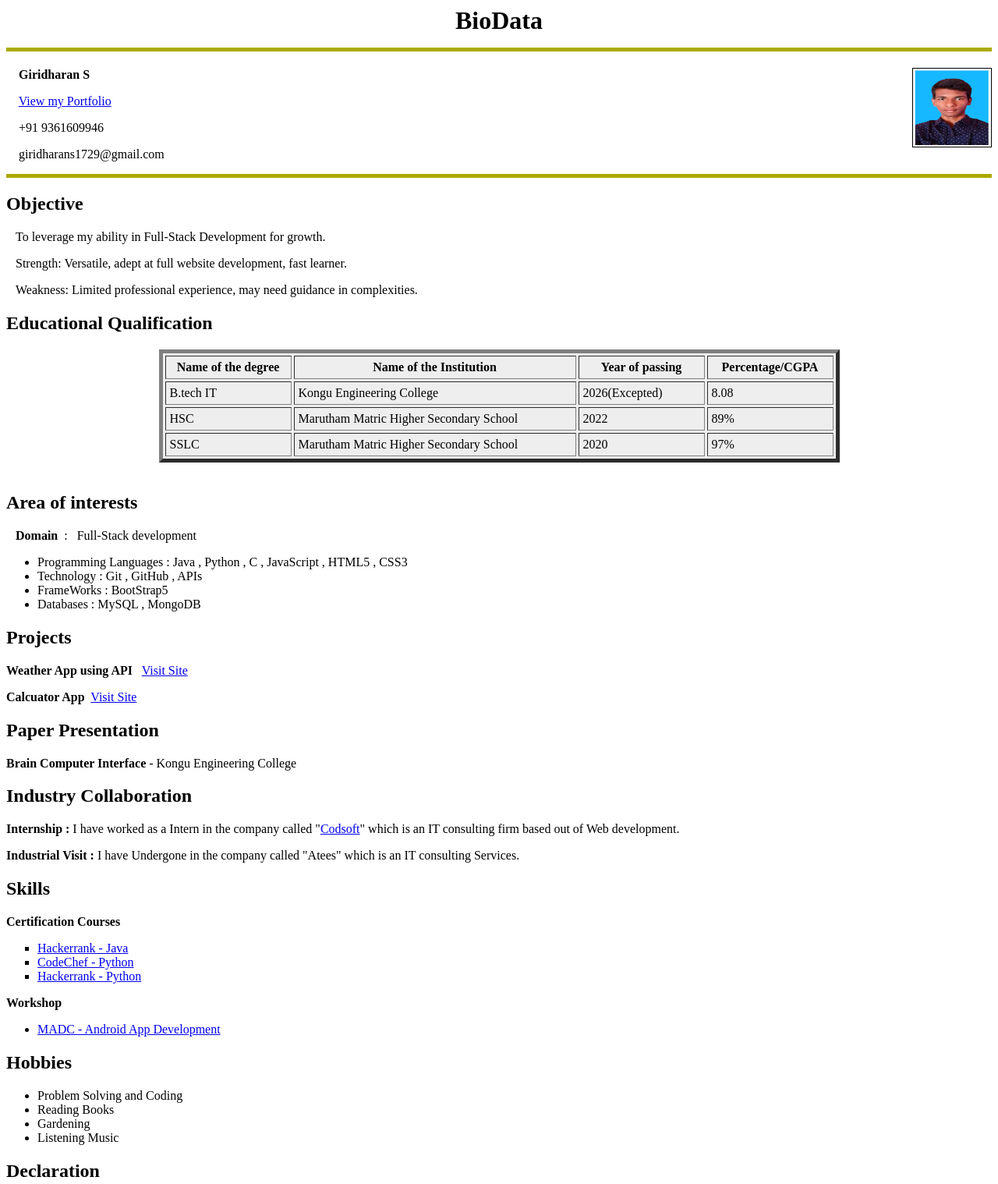
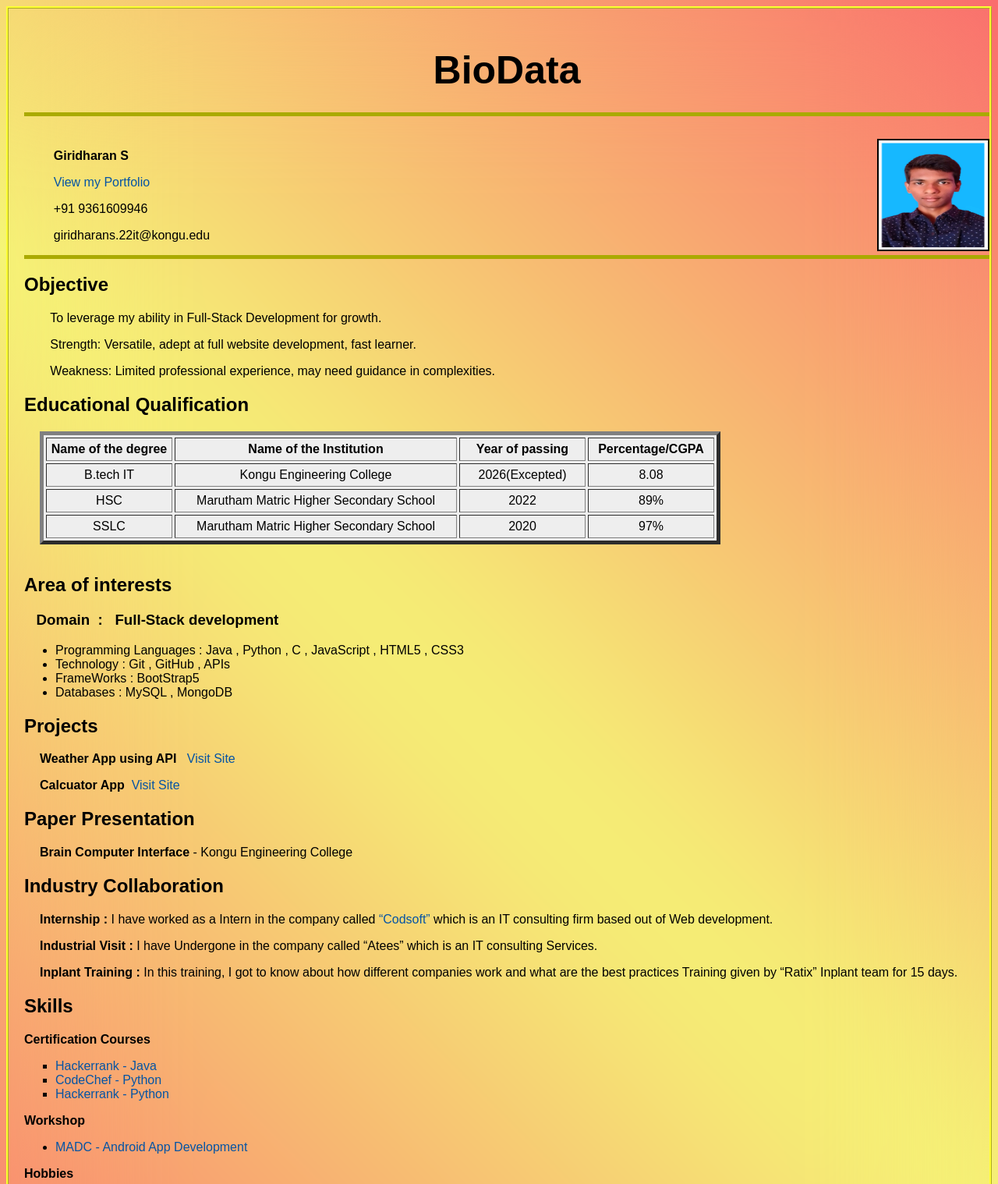
Before and after one commit to GiridharanS1729/Web_Technology_Ex2, a plain HTML site: page Web_Page_Using_HTML_Tags/resume.html in a window 1280 px wide. Shown: the top 1518 px of the page at 78% size. Drawn offline with Linux system fonts and the light colour scheme.

Commit message:
Update resume.html

```diff
--- a/Web_Page_Using_HTML_Tags/resume.html
+++ b/Web_Page_Using_HTML_Tags/resume.html
@@ -6,16 +6,16 @@
 </head>
 
 <body>
-    <div>
+    <section id="top">
             <p>
                 <center>
-                <h1>BioData
+                    <h1 id="tit">BioData
                         <hr size="5" color="#aa0">
                     </h1>
                 </center>
             </p>
             <div>
-            <img src="images/me.png" alt="nature image" width="100" height="100" align="right" border="1">
+                <img src="./images/me.png" alt="nature image" align="right" id="me">
                 <p>
                     &nbsp;&nbsp;&nbsp;
                     <strong>
@@ -34,7 +34,7 @@
                 </p>
                 <p>
                     &nbsp;&nbsp;&nbsp;
-                giridharans1729@gmail.com
+                    giridharans.22it@kongu.edu
                 </p>
             </div>
             <hr size="5" color="#aa0">
@@ -47,7 +47,7 @@
             <div id="education">
 
                 <h2>Educational Qualification</h2>
-            <table bgcolor="#eee" border="5" cellspacing="3" cellpadding="5" align="center">
+                <table bgcolor="#eee" border="5" cellspacing="3" cellpadding="5">
 
                     <tr>
                         <th width="150">Name of the degree</th>
@@ -79,7 +79,7 @@
             <div id="interest">
 
                 <h2>Area of interests</h2>
-            <p>&nbsp;&nbsp;&nbsp;<b>Domain</b>&nbsp;&nbsp;:&nbsp;&nbsp;&nbsp;Full-Stack development</p>
+                <h3>&nbsp;&nbsp;&nbsp;<b>Domain</b>&nbsp;&nbsp;:&nbsp;&nbsp;&nbsp;Full-Stack development</h3>
                 <ul>
                     <li>Programming Languages : Java , Python , C , JavaScript , HTML5 , CSS3</li>
                     <li>Technology : Git , GitHub , APIs</li>
@@ -110,13 +110,18 @@
                 </h2>
                 <p>
                     <b>Internship : </b>
-                I have worked as a Intern in the company called &quot;<a
-                    href="https://drive.google.com/file/d/1y_nt7BbjawpmI2jbIqWeAnULlKWBF4M5/view"
-                    target="_blank">Codsoft</a>&quot; which is an IT consulting firm based out of Web development.
+                    I have worked as a Intern in the company called
+                    <a href="https://drive.google.com/file/d/1y_nt7BbjawpmI2jbIqWeAnULlKWBF4M5/view"
+                        target="_blank"><q>Codsoft</q></a> which is an IT consulting firm based out of Web development.
                 </p>
                 <p>
                     <b>Industrial Visit : </b>
-                I have Undergone in the company called "Atees" which is an IT consulting Services.
+                    I have Undergone in the company called <q>Atees</q> which is an IT consulting Services.
+                </p>
+                <p>
+                    <b>Inplant Training : </b>
+                    In this training, I got to know about how different companies work and what are the best practices
+                    Training given by <q>Ratix</q> Inplant team for 15 days.
                 </p>
             </div>
             <h2>Skills</h2>
@@ -145,14 +150,27 @@
                         </li>
                     </ul>
                 </div>
-
+            </div>
             <div class="hobbies">
-                <h2>Hobbies</h2>
+                <b>Hobbies</b>
                 <ul type="disc">
                     <li>Problem Solving and Coding</li>
                     <li>Reading Books</li>
                     <li>Gardening</li>
                     <li>Listening Music</li>
+                </ul>
+            </div>
+            <div class="personal">
+                <h2>Personal Details</h2>
+                <ul>
+                    <li>Name : Giridharan S</li>
+                    <li>Date Of Birth : 05/07/2005</li>
+                    <li>Father'S Name : Sekaran V</li>
+                    <li>Mother'S Name : Mageswari S</li>
+                    <li>Blood Group : B+ve</li>
+                    <li>Address : 115,Sundangipatti,H.Agraharam,Harur,Dharmapuri-636 903</li>
+                    <li>Phone Number : <a href="tel:+919361609946">+91 93616 09946</a></li>
+                    <li>Mail ID : <a href="mailto:giridharans.22it@kongu.edu">giridharans.22it@kongu.edu</a></li>
                 </ul>
             </div>
             <div id="Declaration">
@@ -164,6 +182,48 @@
                     and honesty in my application.
                 </p>
             </div>
+    </section>
 </body>
+<style>
+    body {
+        font-family: sans-serif;
+        background: linear-gradient(45deg, #fa6d6d, #f5f576, #fa6d6d);
+        backdrop-filter: blur(100px);
+        background-repeat: no-repeat;
+        border: 3px ridge #ff3;
+    }
+
+    p {
+        margin-left: 20px;
+    }
+
+    a {
+        text-decoration: none;
+        color: #0554a4;
+    }
+
+    a:hover {
+        color: #76a9f5;
+    }
+
+    table {
+        margin-left: 20px;
+        text-align: center;
+    }
+    #tit{
+        margin-top: 50px;
+        font-size: 50px;
+    }
+    #top{
+        margin-left: 20px;
+    }
+
+    #me {
+        border: 2px solid #000;
+        width: 140px;
+        margin-top: -13px;
+        aspect-ratio: 1/1;
+    }
+</style>
 
 </html>
```
Lines whose indentation alone changed are shown as unchanged.
